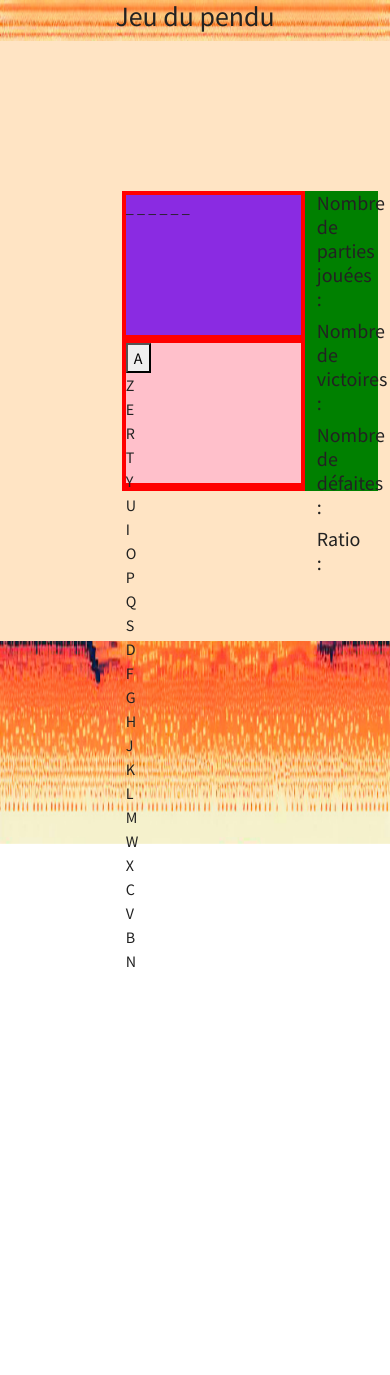
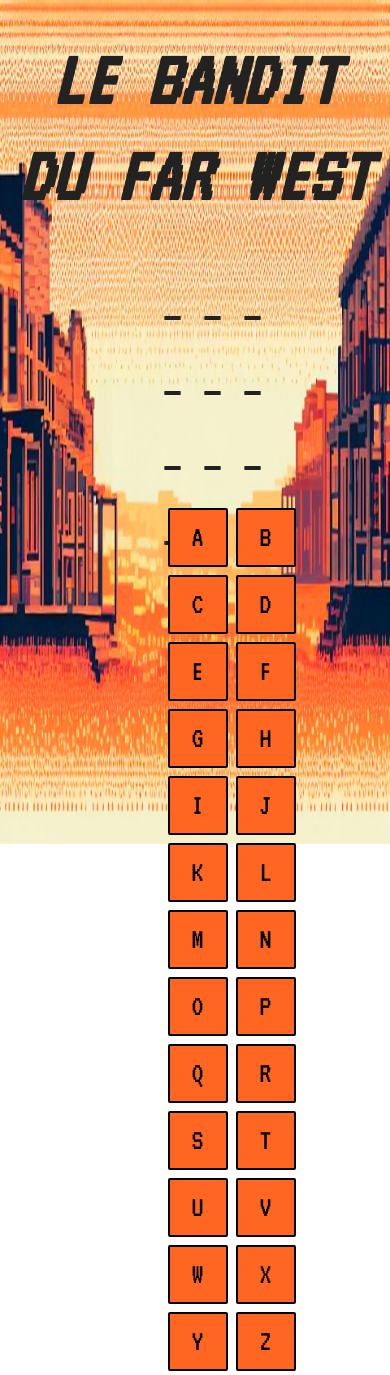
Before and after one commit to Kelaven/projetjeudupendu, a plain HTML site: page index.html in a window 390 px wide. Before the commit the page ends 973 px from the top, so only its background shows below. Drawn offline with nearby package versions, Linux system fonts and the light colour scheme.

Commit message:
V1 reste à refactoriser le code, projet de V2 avec responsivité et autres features

```diff
--- a/index.html
+++ b/index.html
@@ -8,66 +8,30 @@
     <link rel="stylesheet" href="./public/assets/framework/bootstrap.min.css">
     <!-- my style -->
     <link rel="stylesheet" href="./public/assets/css/style.css">
+    <!-- google fonts -->
+    <link href="https://fonts.googleapis.com/css2?family=VT323&display=swap" rel="stylesheet">
 </head>
 
 <body>
 
-    <!-- ! image d'arrière plan -->
+<!-- ! image d'arrière plan -->
 <div id="background-img"><img id="background-img-to-modify" src="./public/assets/img/pixel-art-wallpaper-hangman-western-0.jpg" alt=""></div>
 
-<!-- win div -->
-<div class="d-none container-fluid z-1 position-absolute d-flex justify-content-center align-items-center" id="win-div">
-    <button id="replay-btn"><a href="./index.html" id="refresh-page">Rejouer</a> </button>
-</div>
-
-<!-- lose div -->
-<div class="container-fluid z-1 d-none position-absolute d-flex justify-content-center align-items-center" id="lose-div">
-    <!-- <button id="replay-btn">Rejouer</button> -->
-    <button id="replay-btn"><a href="./index.html" id="refresh-page">Rejouer</a> </button>
-</div>
-
-
-
-<!-- title page container -->
+<!-- ! title page container -->
 <div class="container">
     <div class="row text-center">
-        <div class="col">
-            <h1>Jeu du pendu</h1>
+        <div class="col justify-content-center pt-4 mt-2">
+            <h1>Le Bandit du Far West</h1>
         </div>
     </div>
 </div>
-<!-- main elements container -->
+<!-- ! main elements container -->
 <div class="container container-fluid d-flex flex-wrap align-items-center z-0 position-relative" id="elements">
-
-
-
-
-
     <!-- hangman image -->
     <div class="container" id="hangman">
         <div class="row">
             <div class="col">
-                <!-- <div class="d-none hangman-part-1 z-1">
-                    <img src="./public/assets/img/hangman1.png" alt="hangman-part-1" class="hangman-size">
-                </div>
-                <div class="d-none hangman-part-2">
-                    <img src="./public/assets/img/hangman2.png" alt="hangman-part-2" class="hangman-size">
-                </div>
-                <div class="d-none hangman-part-3">
-                    <img src="./public/assets/img/hangman3.png" alt="hangman-part-3" class="hangman-size">
-                </div>
-                <div class="d-none hangman-part-4">
-                    <img src="./public/assets/img/hangman4.png" alt="hangman-part-4" class="hangman-size">
-                </div>
-                <div class="d-none hangman-part-5">
-                    <img src="./public/assets/img/hangman5.png" alt="hangman-part-5" class="hangman-size">
-                </div>
-                <div class="d-none hangman-part-6">
-                    <img src="./public/assets/img/hangman6.png" alt="hangman-part-6" class="hangman-size">
-                </div>
-                <div class="d-none hangman-part-7">
-                    <img src="./public/assets/img/hangman7.png" alt="hangman-part-7" class="hangman-size">
-                </div> -->
+
             </div>
         </div>
     </div>
@@ -75,71 +39,67 @@
     <div class="container" id="word-keyboard-container">
         <!-- word -->
         <div class="row">
-            <div class="col p-1">
-                <div id="word" class="">
-
+            <div class="col p-1 d-flex justify-content-center align-items-center pt-4">
+                <div id="word" class="d-flex align-items-center">
                 </div>
             </div>
         </div>
         <!-- keyboard -->
         <div class="row">
             <div class="col p-1">
-                <div id="keyboard">
-                    <div>
-                        <!-- <div class="touch" id="touchA">A</div> -->
-                        <button class="touch">A</button>
-                        <div class="touch">Z</div>
-                        <div class="touch">E</div>
-                        <div class="touch">R</div>
-                        <div class="touch">T</div>
-                        <div class="touch">Y</div>
-                        <div class="touch">U</div>
-                        <div class="touch">I</div>
-                        <div class="touch">O</div>
-                        <div class="touch">P</div>
-                    </div>
-                    <div>
-                        <div class="touch">Q</div>
-                        <div class="touch">S</div>
-                        <div class="touch">D</div>
-                        <div class="touch">F</div>
-                        <div class="touch">G</div>
-                        <div class="touch">H</div>
-                        <div class="touch">J</div>
-                        <div class="touch">K</div>
-                        <div class="touch">L</div>
-                        <div class="touch">M</div>
-                    </div>
-                    <div>
-                        <div class="touch">W</div>
-                        <div class="touch">X</div>
-                        <div class="touch">C</div>
-                        <div class="touch">V</div>
-                        <div class="touch">B</div>
-                        <div class="touch">N</div>
+                <div id="keyboard" class="">
+                    <div id="keyboard-container" class="d-flex flex-wrap justify-content-center">
+                        <!-- lose div -->
+                        <div class="container-fluid z-1 d-none position-absolute d-flex justify-content-center align-items-center" id="lose-div">
+                            <!-- <button id="replay-btn">Rejouer</button> -->
+                            <button id="lose-replay-btn"><a href="./index.html" id="lose-text-button">Rejouer</a> </button>
+                        </div>
+                        <!-- win div -->
+                        <div class="d-none container-fluid z-1 position-absolute d-flex justify-content-center align-items-center" id="win-div">
+                            <button id="win-replay-btn"><a href="./index.html" id="win-text-button">Rejouer</a> </button>
+                        </div>
+                        <!-- touches -->
+                        <button class="touch m-1">A</button>
+                        <button class="touch m-1">B</button>
+                        <button class="touch m-1">C</button>
+                        <button class="touch m-1">D</button>
+                        <button class="touch m-1">E</button>
+                        <button class="touch m-1">F</button>
+                        <button class="touch m-1">G</button>
+                        <button class="touch m-1">H</button>
+                        <button class="touch m-1">I</button>
+                        <button class="touch m-1">J</button>
+                        <button class="touch m-1">K</button>
+                        <button class="touch m-1">L</button>
+                        <button class="touch m-1">M</button>
+                        <button class="touch m-1">N</button>
+                        <button class="touch m-1">O</button>
+                        <button class="touch m-1">P</button>
+                        <button class="touch m-1">Q</button>
+                        <button class="touch m-1">R</button>
+                        <button class="touch m-1">S</button>
+                        <button class="touch m-1">T</button>
+                        <button class="touch m-1">U</button>
+                        <button class="touch m-1">V</button>
+                        <button class="touch m-1">W</button>
+                        <button class="touch m-1">X</button>
+                        <button class="touch m-1">Y</button>
+                        <button class="touch m-1">Z</button>
                     </div>
                 </div>
             </div>
         </div>
     </div>
-    <!-- result container -->
+    <!-- ? result container -->
     <div class="container" id="result">
         <div class="col">
-            <h2>Nombre de parties jouées :</h2>
+            <!-- <h2>Nombre de parties jouées :</h2>
             <h2>Nombre de victoires :</h2>
             <h2>Nombre de défaites :</h2>
-            <h2>Ratio :</h2>
+            <h2>Ratio :</h2> -->
         </div>
     </div>
-
 </div>
-
-
-
-
-
-</div>
-
 
     <!-- bootstrap script -->
     <script src="https://cdn.jsdelivr.net/npm/bootstrap@5.3.2/dist/js/bootstrap.bundle.min.js" integrity="sha384-C6RzsynM9kWDrMNeT87bh95OGNyZPhcTNXj1NW7RuBCsyN/o0jlpcV8Qyq46cDfL" crossorigin="anonymous"></script>
--- a/public/assets/css/style.css
+++ b/public/assets/css/style.css
@@ -1,121 +1,122 @@
 /* ! Global settings */
-body{
-    /* background-image: url("../img/pixel-art-wallpaper-hangman-western-0.jpg");
-    background-repeat: no-repeat;
-    background-size: cover; */
+h1, h2, p, a, .touch{
+    font-family: 'VT323', monospace;
 }
 
+/* ! Title */
+h1{
+    text-transform: uppercase;
+    font-style: italic;
+    font-size: 80px;
+    font-weight: bolder;
+}
 
 /*! place box */
 #elements{
-    background-color: bisque;
+    /* background-color: bisque; */
     height: 600px;
     width: 100vw;
 }
 #hangman{
     /* background-color: blue; */
     height: 300px;
-    width: 30%;
+    width: 40%;
 }
 #word-keyboard-container{
-    background-color: red;
-    height: 300px;
-    width: 50%;
+    /* background-color: red; */
+    height: 400px;
+    width: 40%;
 }
     #word{
-        background-color: blueviolet;
+        /* background-color: blueviolet; */
         height: 140px;
     }
     #keyboard{
-        background-color: pink;
-        height: 140px;
+        /* background-color: pink; */
+        height: 300px;
     }
 #result{
-    background-color: green;
+    /* background-color: green; */
     height: 300px;
     width: 20%;
 }
 
 /*! keyboard  */
-span{
+.usedColor{
+    background-color: #48475E;
+}
+p{
+    font-size: 50px;
+}
+button{
+    padding: 5px 22px;
     font-size: 30px;
-}
-.usedColor{
-    background-color: grey;
-}
-
-
-
-.div4{
-    background-image: yellow;
-}
-
-
-
-
-hr{
-    width: 40px;
-    border-top: 10px solid black;
-}
-.divforletter, divforletter5{
-    width: 50px;
-}
-
-
-
-
-
-
-/* ! play img */
-
-#play-img{
-    height: 100vh;
-    background-color: orange;
+    background-color: #ff6621;
+    border: 2px solid #000000;
+    border-radius: 2px;
 }
 
 /* ! win div */
-
 #win-div{
-    height: 100vh;
-    width: 50vw;
+    height: 16vh;
+    width: 15vw;
     background-color: green;
-    opacity: 0.8;
     position: absolute;
     left: 50%;
     transform: translateX(-50%);
+    border: 3px solid #000000;
+    border-style: outset;
+}
+#win-text-button{
+    color: black;
+    text-decoration: none;
+    font-size: 50px;
+}
+#win-replay-btn{
+    border: none;
+    background-color: rgba(255, 0, 0, 0);
 }
 
 /* ! lose div */
-
+#lose-div__background{
+    background-color: rgba(255, 0, 0, 0.5);
+    height: 500px;
+    width: 900px;
+    right: 50%;
+    top: 20px;
+    transform: translateX(50%);
+}
 #lose-div{
-    height: 100vh;
-    width: 50vw;
+    height: 16vh;
+    width: 15vw;
     background-color: red;
-    opacity: 0.8;
     position: absolute;
     left: 50%;
     transform: translateX(-50%);
-
+    border: 3px solid #000000;
+    border-style: outset;
 }
-#replay-btn{
-    opacity: 1;
+#lose-text-button{
+    color: black;
+    text-decoration: none;
+    font-size: 50px;
+}
+#lose-replay-btn{
+    border: none;
+    background-color: rgba(255, 0, 0, 1);
 }
 
-/* ! score style */
-
-h2{
-    font-size: 20px;
-}
-
-
 /* ! hangman image */
-
 #background-img{
     position: fixed;
     z-index: -12;
 }
-
 #background-img-to-modify{
     height: 100vh;
     width: 100%;
 }
+
+/* ? score style */
+/* h2{
+    font-size: 20px;
+} */
```
Also changed, not shown: public/assets/js/script.js (+2 -13 lines).
